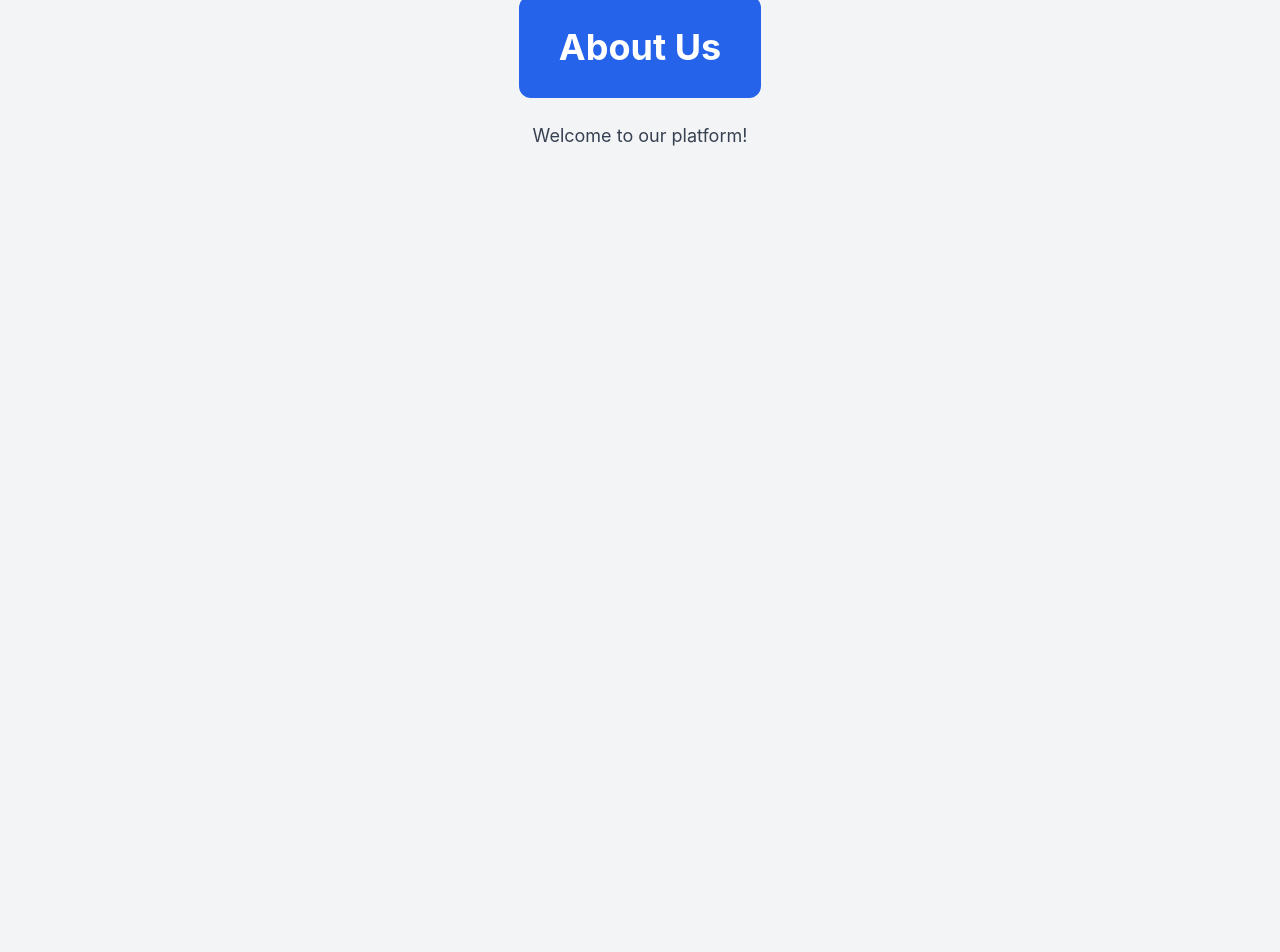
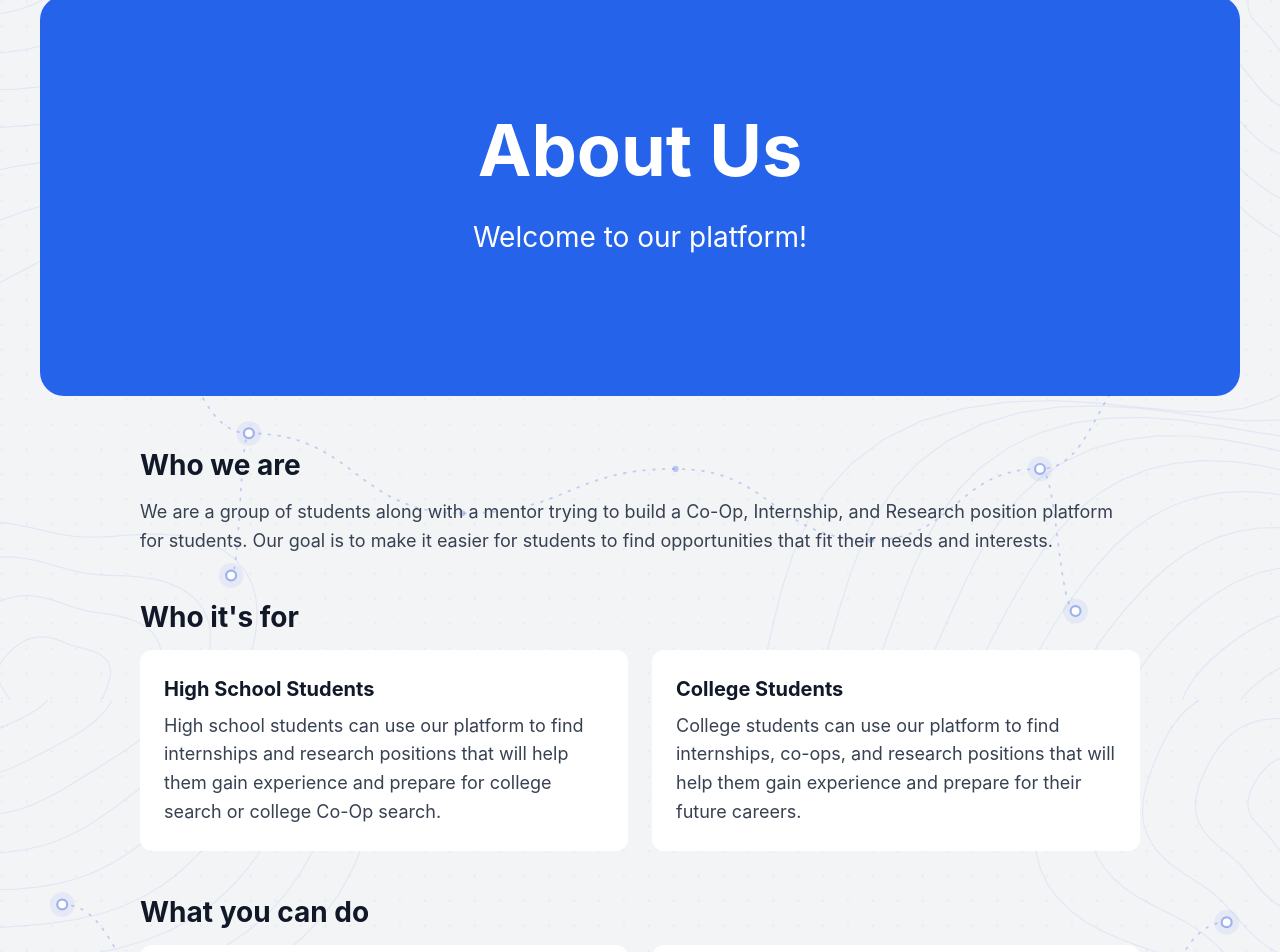
Before and after one commit to Oasis-NEU/f26-group-8, a React (Vite) app: page /about in a window 1280 px wide. Shown: the part 100-1052 px from the top of the page. Before the commit the page ends 800 px from the top, so only its background shows below. Built offline with nearby package versions, Linux system fonts and the light colour scheme.

Commit message:
Added CSS to About page

```diff
--- a/src/index.css
+++ b/src/index.css
@@ -12,6 +12,11 @@
 
 body {
   background-color: var(--bg);
+  background-image: url('/background.svg');
+  background-size: cover;
+  background-position: center;
+  background-repeat: no-repeat;
+  background-attachment: fixed;
   color: var(--text);
 }
 
@@ -106,3 +111,84 @@ body {
   outline: 2px solid var(--primary);
   outline-offset: 2px;
 }
+
+/* ---------- About page: title banner ---------- */
+
+.banner {
+  width: 100%;
+  max-width: 1200px;
+  background-color: var(--primary);
+  color: white;
+  text-align: center;
+  padding: 100px 32px;
+  border-radius: 24px;
+  margin-bottom: 48px;
+  min-height: 400px;
+}
+
+.banner-title {
+  font-size: 72px;
+  font-weight: bold;
+}
+
+.banner-subtitle {
+  font-size: 28px;
+  margin-top: 12px;
+}
+
+/* ---------- About page: text sections ---------- */
+
+.section {
+  width: 100%;
+  max-width: 1000px;
+  margin-bottom: 40px;
+}
+
+.section h2 {
+  font-size: 28px;
+  font-weight: bold;
+  margin-bottom: 12px;
+}
+
+.section p {
+  font-size: 18px;
+  line-height: 1.6;
+  color: var(--muted);
+}
+
+.columns {
+  display: flex;
+  gap: 24px;
+}
+
+.column {
+  flex: 1;
+  background-color: white;
+  padding: 24px;
+  border-radius: 12px;
+}
+
+.column h3 {
+  font-size: 20px;
+  font-weight: bold;
+  margin-bottom: 8px;
+}
+
+/* ---------- About page: features grid ---------- */
+
+.feature-grid {
+  display: grid;
+  grid-template-columns: 1fr 1fr;
+  gap: 24px;
+}
+
+/* On small screens (phones), show one card per row */
+@media (max-width: 640px) {
+  .feature-grid {
+    grid-template-columns: 1fr;
+  }
+
+  .columns {
+    flex-direction: column;
+  }
+}
--- a/src/pages/About.jsx
+++ b/src/pages/About.jsx
@@ -1,4 +1,3 @@
-import { useState } from "react";
 import { Link } from "react-router";
 
 const features = [
@@ -21,19 +20,45 @@ const features = [
 ]
 
 function About() {
-    const [current, setCurrent] = useState(0);
-
-    const slide = features[current];
-    const isFirst = current === 0;
-    const isLast = current === features.length - 1;
-
     return (
         <div className="page">
             <Link to="/login" className="btn-primary top-right">
                 Log in
             </Link>
-            <h1 className="page-title">About Us</h1>
-            <p className="subtitle">Welcome to our platform!</p>
+            <header className="banner">
+                <h1 className="banner-title">About Us</h1>
+                <p className="banner-subtitle">Welcome to our platform!</p>
+            </header>
+            <section className="section">
+                <h2 className="section-title">Who we are</h2>
+                <p>We are a group of students along with a mentor trying to build a Co-Op, Internship, and Research position platform for students. Our goal is to make it easier for students to find opportunities that fit their needs and interests.</p>
+            </section>
+
+            <section className="section">
+                <h2>Who it's for</h2>
+                <div className="columns">
+                    <div className="column">
+                        <h3>High School Students</h3>
+                        <p>High school students can use our platform to find internships and research positions that will help them gain experience and prepare for college search or college Co-Op search.</p>
+                    </div>
+                    <div className="column">
+                        <h3>College Students</h3>
+                        <p>College students can use our platform to find internships, co-ops, and research positions that will help them gain experience and prepare for their future careers.</p>
+                    </div>
+                </div>
+            </section>
+
+            <section className="section">
+                <h2>What you can do</h2>
+                <div className="feature-grid">
+                    {features.map((feature) => (
+                        <div key={feature.title} className="column">
+                            <h3>{feature.title}</h3>
+                            <p>{feature.description}</p>
+                        </div>
+                    ))}
+                </div>
+            </section>
         </div>
     )
 }
```
Also changed, not shown: public/background.svg (added).
